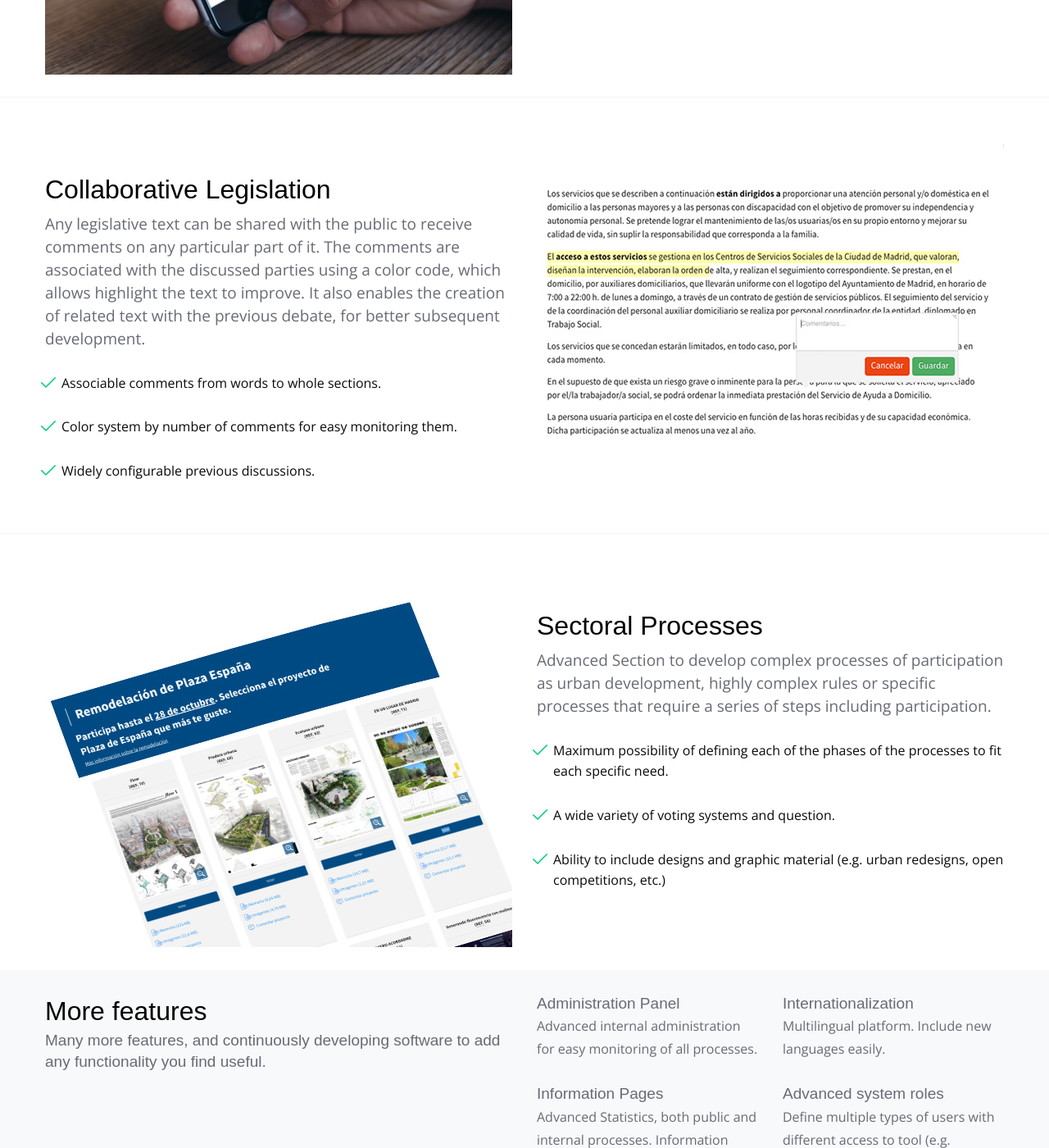
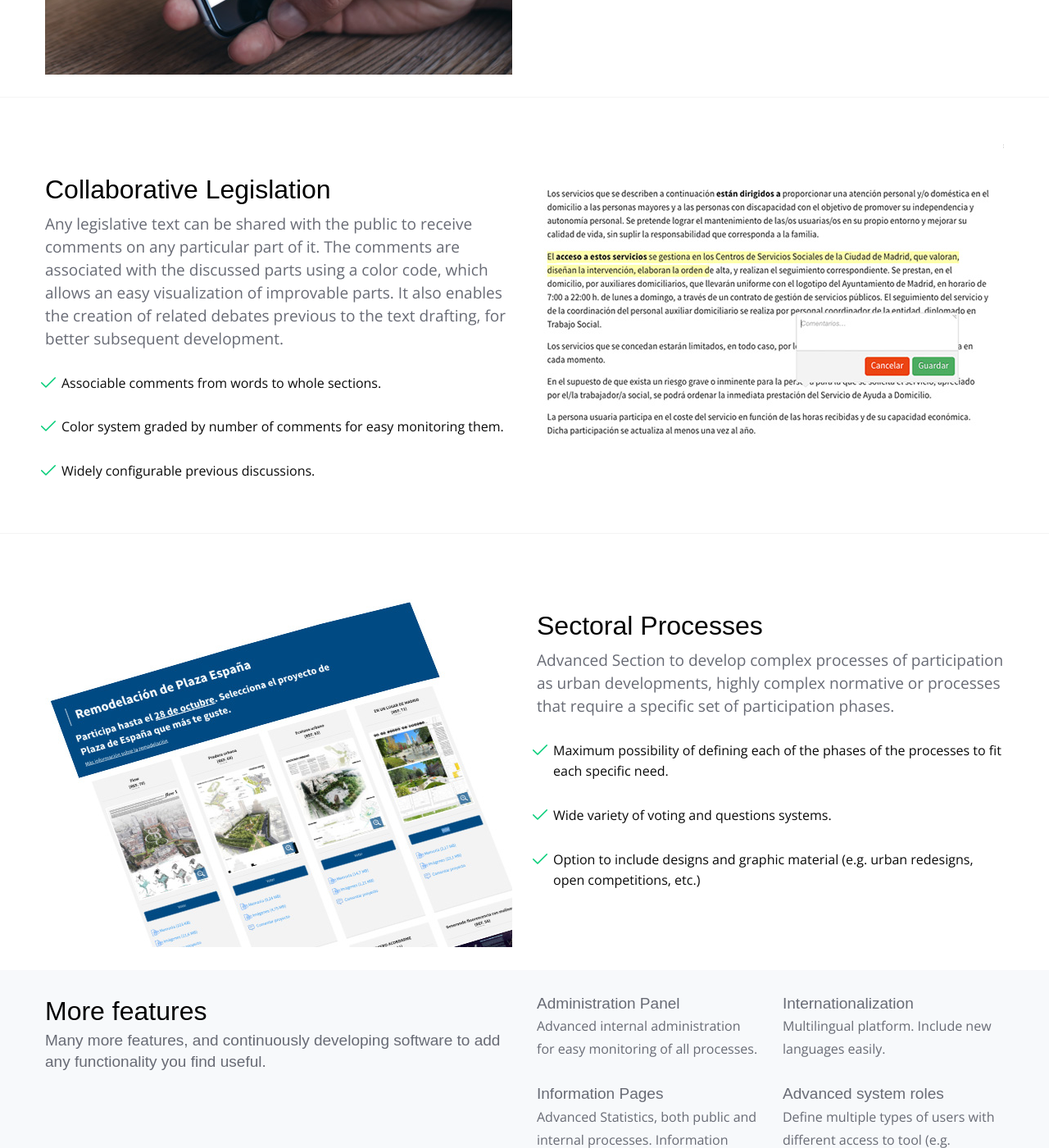
Before and after one commit to consuldemocracy/website, a Jekyll site: the page built from en/index.html, in a window 1280 px wide and 1400 px high, scrolled down 3908 px. Shown: the whole window at 82% size. Built offline with Jekyll 4.4.1, drawn with Linux system fonts in a browser that asks for light colours; some of the changed text lies outside the part shown.

Commit message:
updates english i18n

```diff
--- a/_data/i18n/en.yml
+++ b/_data/i18n/en.yml
@@ -6,7 +6,7 @@
   license: "License / Code"
   contact: "Contact"
 welcome: "Welcome to CONSUL"
-tagline: "Citizen Participation free software"
+tagline: "Free software for citizen participation"
 button_github: "See code on github"
 repositories_list: "Complete list of repositories"
 participation: "It's time for smart cities"
@@ -15,21 +15,21 @@
   description_1: "Which means you're totally free to install, use, modify and do whatever you want with this tool, without paying anything for it."
   title_2: "Ready for what you need"
   description_2: "You can customize the application with your image and styles and easily configure it to suit what you need. Its responsive design allows to use it on web browsers, tablets and smartphones."
-  title_3: "And we help you to use"
+  title_3: "And we help you to use it"
   description_3: "We help you to get it started from the first minute, so there is no technical, organizational or legal difficulty that causes you problems."
 screenshot: "Screenshot of CONSUL's homepage implemented in the city of Madrid."
 debates:
   title: "Debates"
-  description: "Anyone can open threads on any subject, creating separate spaces where people can discuss the proposed topic. Debates are valued by all, to highlight the most important issues."
-  feature_1: "Limitless discussions and comments assessable elements and collapsible for easy reading."
+  description: "Anyone can open threads on any subject, creating separate spaces where people can discuss the proposed topic. Debates are valued by everybody, to highlight the most important issues."
+  feature_1: "Limitless discussions and comments, with ratings and collapsible elements for easy reading."
   feature_2: "Categories, labels, geographical location, trends and smart filters."
   feature_3: "Simple to use for anyone, without losing power and intelligence."
   image_alt: "Section debates"
 proposals:
   title: "Proposals"
   description: "A space for everyone to create a citizens' proposal and seek supports. Proposals which reach to enough supports will be voted and so, together we can decide the issues that matter to us."
-  feature_1: "Verifying users to avoid duplicate votes."
-  feature_2: "Ability to include signatures of support collected in paper."
+  feature_1: "Users verification system to avoid duplicate votes."
+  feature_2: "Feature to include support signatures collected in paper."
   feature_3: "Advanced notification system, to enable authors to promote their proposals."
   feature_4: "Includes comments section."
   image_alt: "Section proposals"
@@ -39,28 +39,28 @@
   feature_1: "Advanced interface for complex evaluation of proposals with minimal resources."
   feature_2: "Easily configurable process phases."
   feature_3: "Advanced vote system of multiple proposals."
-  feature_4: "Creating headings to districts/neighborhoods."
+  feature_4: "Independent budget allocations for districts/neighborhoods."
   image_alt: "Section participatory budgets"
 voting:
   title: "Voting"
-  description: "Secure voting system, both citizen proposals and citizen enquiries from the institution. Most important issues can be easily decided from the mobile phone."
-  feature_1: "Verifying users to avoid duplicate votes."
-  feature_2: "Ability to restrict participation by districts/neighborhoods."
+  description: "Secure voting system for citizen proposals and enquiries from the institution. Everyone can decide easily on the most important issues from their phones."
+  feature_1: "Users verification system to avoid duplicate votes."
+  feature_2: "Participation delimitable to specific districts/neighborhoods."
   feature_3: "Advanced system to establish physical points of voting, with traditional booths or digital voting system."
   image_alt: "Voting page"
 legislation:
   title: "Collaborative Legislation"
-  description: "Any legislative text can be shared with the public to receive comments on any particular part of it. The comments are associated with the discussed parties using a color code, which allows highlight the text to improve. It also enables the creation of related text with the previous debate, for better subsequent development."
+  description: "Any legislative text can be shared with the public to receive comments on any particular part of it. The comments are associated with the discussed parts using a color code, which allows an easy visualization of improvable parts. It also enables the creation of related debates previous to the text drafting, for better subsequent development."
   feature_1: "Associable comments from words to whole sections."
-  feature_2: "Color system by number of comments for easy monitoring them."
+  feature_2: "Color system graded by number of comments for easy monitoring them."
   feature_3: "Widely configurable previous discussions."
   image_alt: "An example of collaborative legislation"
 processes:
   title: "Sectoral Processes"
-  description: "Advanced Section to develop complex processes of participation as urban development, highly complex rules or specific processes that require a series of steps including participation."
+  description: "Advanced Section to develop complex processes of participation as urban developments, highly complex normative or processes that require a specific set of participation phases."
   feature_1: "Maximum possibility of defining each of the phases of the processes to fit each specific need."
-  feature_2: "A wide variety of voting systems and question."
-  feature_3: "Ability to include designs and graphic material (e.g. urban redesigns, open competitions, etc.)"
+  feature_2: "Wide variety of voting and questions systems."
+  feature_3: "Option to include designs and graphic material (e.g. urban redesigns, open competitions, etc.)"
   image_alt: "Vote on remodeling Plaza España"
 more_features:
   title: "More features"
```
